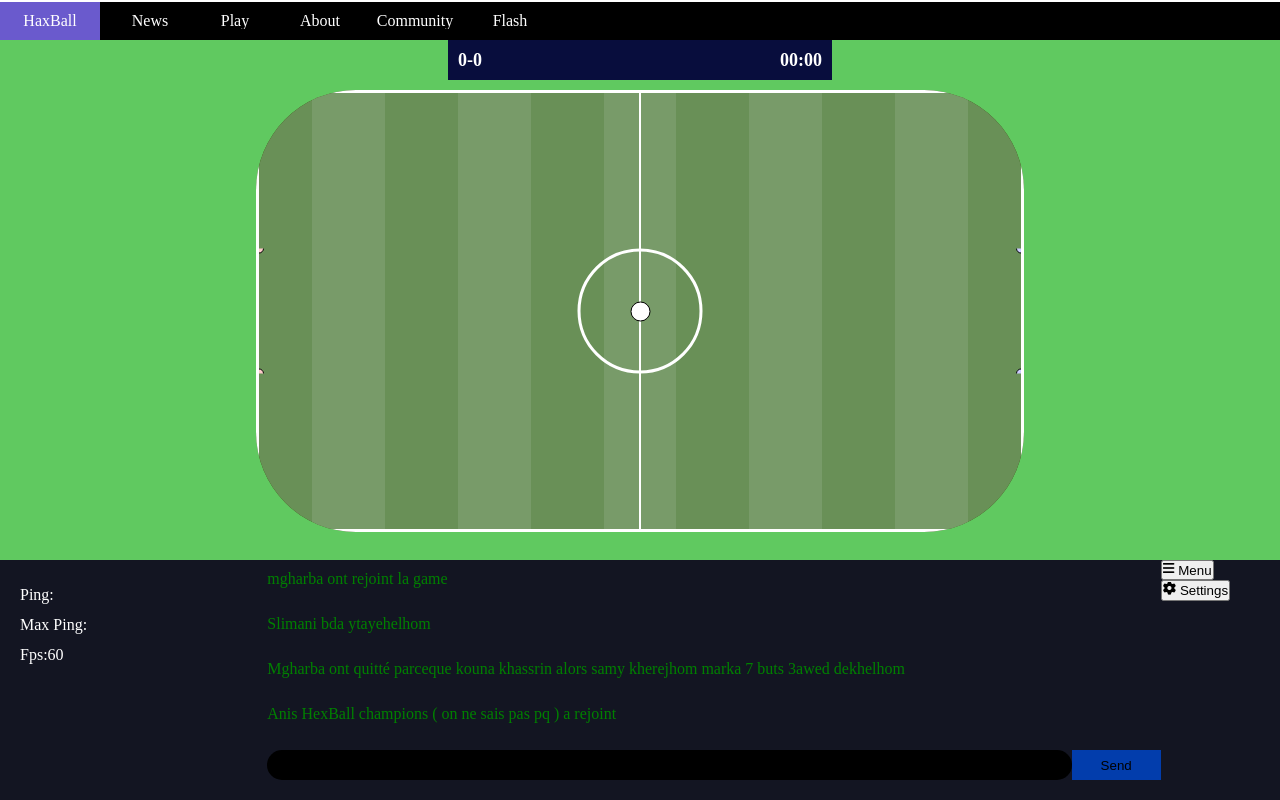
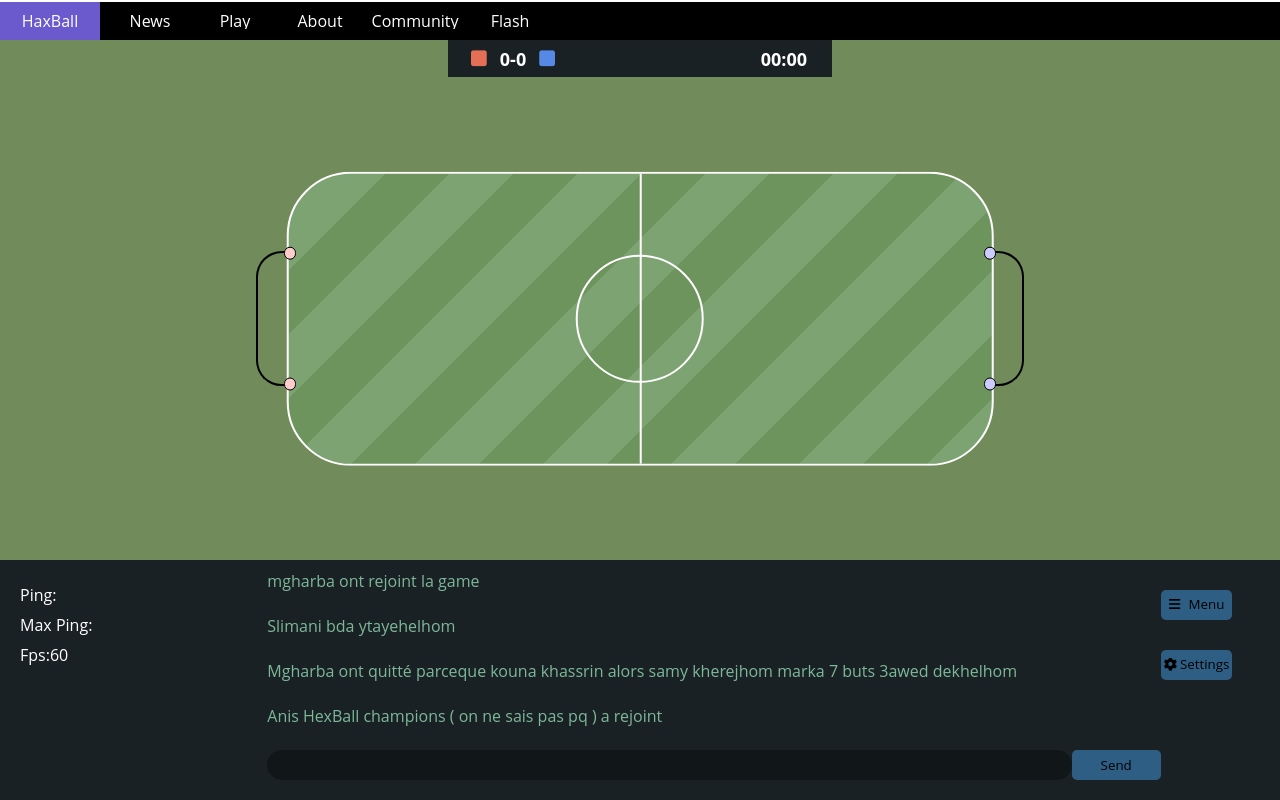
Before and after one commit to BouchboutSami/Haxball-Clone, a plain HTML site: page index.html in a window 1280 px wide. Drawn offline with Linux system fonts and the light colour scheme.

Commit message:
Final version

```diff
--- a/index.html
+++ b/index.html
@@ -22,34 +22,26 @@
       </ul>
       <div class="game">
         <div class="tableau">
-          <div class="score">0-0</div>
+          <div class="score">
+            <i class="fas fa-square red"></i> 0-0
+            <i class="fas fa-square blue"></i>
+          </div>
           <div class="time">00:00</div>
         </div>
         <div class="stadium">
-          <div id="stade">
-            <div class="colonne"></div>
-            <div class="colonne"></div>
-            <div class="colonne"></div>
-            <div class="colonne"></div>
-            <div class="colonne"></div>
-            <div class="colonne"></div>
-            <div class="colonne"></div>
-            <div class="colonne"></div>
-            <div class="colonne"></div>
-            <div class="cote-gauche">
-              <div class="rond rondg rondh"></div>
-              <div class="rond rondg rondb"></div>
+          <div class="stade">
+            <div class="terrain">
+              <div class="rond-centre"></div>
+              <div class="ligne-centre"></div>
             </div>
-            <div class="cage cage-gauche"></div>
-            <div id="centre">
-              <div id="ballon"></div>
+            <div class="cage cage-gauche">
+              <div class="rond rondhaut rondgauche"></div>
+              <div class="rond rondbas rondgauche"></div>
             </div>
-            <div id="ligne"></div>
-            <div class="cote-droit">
-              <div class="rond rondd rondh"></div>
-              <div class="rond rondd rondb"></div>
+            <div class="cage cage-droite">
+              <div class="rond rondhaut ronddroite"></div>
+              <div class="rond rondbas ronddroite"></div>
             </div>
-            <div class="cage cage-droite"></div>
           </div>
         </div>
       </div>
--- a/style.css
+++ b/style.css
@@ -1,4 +1,5 @@
 * {
+  font-family: "Open Sans", "Helvetica Neue", sans-serif;
   padding: 0;
   margin: 0;
   box-sizing: border-box;
@@ -8,7 +9,7 @@
 }
 
 .container {
-  background-color: rgb(96, 201, 96);
+  background-color: #718c5a;
   height: 100vh;
   display: flex;
   flex-direction: column;
@@ -67,7 +68,7 @@
 .tableau {
   color: white;
   width: 30%;
-  background-color: rgb(8, 13, 61);
+  background-color: #1a2125;
   height: 40px;
   display: flex;
   justify-content: space-between;
@@ -77,132 +78,133 @@
 }
 
 .time {
-  margin-right: 10px;
+  padding-right: 25px;
 }
 
 .score {
-  margin-left: 10px;
+  padding-left: 10px;
+  display: flex;
+  align-items: center;
+  justify-content: space-evenly;
+  width: 120px;
+}
+
+.blue {
+  color: #5689e5;
+}
+
+.red {
+  color: #e56e56;
 }
 
 .stadium {
   position: relative;
-  height: 85%;
-  width: 60%;
-  background-color: rgb(49, 71, 5);
-  margin-top: 10px;
-  border-radius: 100px;
+  height: 100%;
+  width: 100%;
 }
 
-#stade {
-  display: grid;
-  grid-template-columns: repeat(9, 1fr);
-  padding-left: 53.19px;
-  padding-right: 53.19px;
-  border-radius: 50px;
-  border: 3px solid white;
+.stade {
   box-sizing: border-box;
-  position: relative;
-  justify-content: center;
-  background-color: #699057;
-  align-items: center;
-  width: 100%;
-  height: 100%;
-}
-.colonne {
-  width: auto;
-  height: 100%;
-}
-.colonne:nth-child(even) {
-  background-color: #699057;
-}
-.colonne:nth-child(odd) {
-  background-color: #789b69;
-}
-#ballon {
   position: absolute;
-  width: 20px;
-  height: 20px;
   top: 50%;
   left: 50%;
   transform: translate(-50%, -50%);
-  border-radius: 100%;
-  background-color: white;
-  border: 1.5px solid black;
+  width: 60vw;
+  height: 23vw;
 }
-.rond {
+.terrain {
   z-index: 0;
+  border-radius: 5vw;
+  box-sizing: border-box;
+  border: 0.2vw solid white;
   position: absolute;
-  background-color: #ffcccc;
-  width: 10px;
-  height: 10px;
-  border-radius: 100%;
-  border: 1px solid black;
+  left: 50%;
+  transform: translateX(-50%);
+  width: 92%;
+  height: 100%;
+  background: linear-gradient(
+    -45deg,
+    #6d945c 12.5%,
+    #7da372 12.5%,
+    #7da372 37.5%,
+    #6d945c 37.5%,
+    #6d945c 62.5%,
+    #7da372 62.5%,
+    #7da372 87.5%,
+    #6d945c 87.5%
+  );
+  background-size: 10vw 10vw;
 }
-.rondh {
-  top: -5px;
-}
-.rondb {
-  bottom: -5px;
-}
-.rondd {
-  right: 25px;
-  background-color: #ccccff;
-}
-.rondg {
-  left: 25px;
-}
-.cage,
-.cote-droit,
-.cote-gauche {
-  border-radius: 20px;
+.rond-centre {
   position: absolute;
-  height: 125px;
-  width: 300px;
-  top: 50%;
-  transform: translateY(-50%);
-}
-
-.cage {
-  z-index: -2;
-  border: 3px solid black;
-}
-
-.cote-gauche,
-.cage-gauche {
-  left: -30px;
-}
-.cote-droit,
-.cage-droite {
-  right: -30px;
-}
-#centre {
-  z-index: 3;
-  border: 3px solid white;
-  position: absolute;
-  border-radius: 100%;
   top: 50%;
   left: 50%;
   transform: translate(-50%, -50%);
-  width: 125px;
-  height: 125px;
+  border: 0.2vw solid white;
+  width: 10vw;
+  height: 10vw;
+  border-radius: 100%;
 }
-#ligne {
+.ligne-centre {
   position: absolute;
+  left: 50%;
   background-color: white;
-  top: 50%;
-  left: 50%;
-  transform: translate(-50%, -50%);
-  border: 1px solid white;
-  border-width: 1px 1.5px;
+  width: 0.15vw;
   height: 100%;
 }
-
+.cage {
+  z-index: 1;
+  box-sizing: border-box;
+  position: absolute;
+  top: 50%;
+  transform: translateY(-50%);
+  width: 3vw;
+  height: 46%;
+  border-top: 0.2vw solid black;
+  border-bottom: 0.2vw solid black;
+}
+.cage-gauche {
+  overflow: visible;
+  left: 0;
+  border-top-left-radius: 2vw;
+  border-bottom-left-radius: 2vw;
+  border-left: 0.2vw solid black;
+}
+.cage-droite {
+  overflow: visible;
+  right: 0;
+  border-top-right-radius: 2vw;
+  border-bottom-right-radius: 2vw;
+  border-right: 0.2vw solid black;
+}
+.rond {
+  border-radius: 100%;
+  border: 1px solid black;
+  position: absolute;
+  width: 1vw;
+  height: 1vw;
+}
+.rondhaut {
+  transform: translateY(-50%);
+}
+.rondbas {
+  bottom: 0;
+  transform: translateY(50%);
+}
+.ronddroite {
+  right: 2vw;
+  background-color: #ccccff;
+}
+.rondgauche {
+  background-color: #ffcccc;
+  left: 2vw;
+}
 /* ----------------------------------------------------------- game done -----------------------------------------------------*/
 
 .undergame {
   height: 30%;
   width: 100%;
-  background-color: rgb(19, 21, 34);
+  background-color: #1a2125;
   color: white;
   display: flex;
   flex-direction: row;
@@ -222,7 +224,7 @@
 }
 
 .chat {
-  color: green;
+  color: #7db898;
   margin: 10px 0;
   width: 100%;
   padding-left: 10%;
@@ -238,7 +240,7 @@
   margin-bottom: 30px;
   width: 90%;
   padding-left: 10px;
-  background-color: black;
+  background-color: #111619;
   color: white;
   text-align: start;
   outline: none;
@@ -246,18 +248,22 @@
   border-radius: 15px;
 }
 
-.chat-btn {
+.chat-btn,
+.settings,
+.Menu {
   height: 30px;
   width: 10%;
   margin-bottom: 30px;
   border: none;
   outline: none;
-  background-color: rgb(2, 61, 172);
+  background-color: #2f5e85;
   padding: auto 20px;
   cursor: pointer;
+  border-radius: 5px;
 }
 
 .buttons {
+  margin-top: 30px;
   display: flex;
   flex-direction: column;
   justify-content: flex-start;
@@ -268,3 +274,12 @@
   width: 100%;
   display: flex;
 }
+
+.settings,
+.Menu {
+  width: 60%;
+  display: flex;
+  justify-content: space-evenly;
+  align-items: center;
+  line-height: 100%;
+}
```
